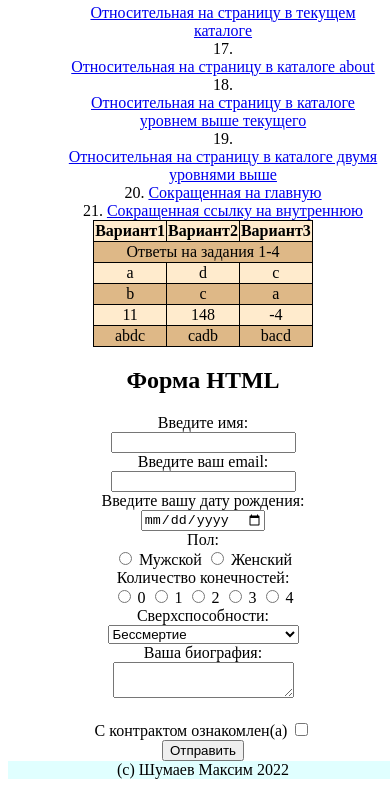
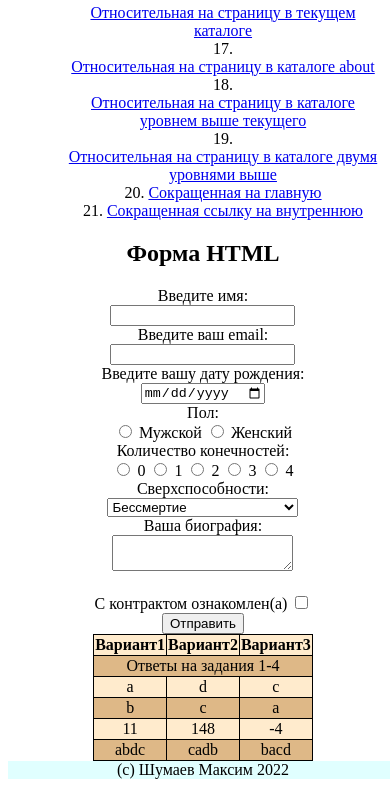
Before and after one commit to ShumaevMaxim/ShumaevMaxim2.github.io, a plain HTML site: page index.html in a window 390 px wide. Shown: the part 1110-1897 px from the top of the page. Drawn offline with Linux system fonts and the light colour scheme.

Commit message:
Add files via upload

```diff
--- a/index.html
+++ b/index.html
@@ -75,6 +75,7 @@
     </ol>
 
 
+    <div id="tabiform">
     <table id="tablica">
       <tr>
         <th>Вариант1</th>
@@ -107,7 +108,7 @@
     </table>
 
 
-    <form action="/"
+    <form id ="form" action="/"
       method="POST">
     <h2 id = "Forma">Форма HTML</h2>
 
@@ -180,7 +181,7 @@
 
       <input type="submit" value="Отправить" />
     </form>
-
+      </div>
     <footer class="myFooter">(с) Шумаев Максим 2022</footer>
   </body>
 
--- a/styles.css
+++ b/styles.css
@@ -13,6 +13,16 @@
     }
     #aga {
         font-size: 80%;
+    }
+    #tabiform{
+        display: flex;
+        flex-direction: column;
+    }
+    #tablica{
+        order: 2;
+    }
+    #form{
+        order: 1;
     }
 }
 
```
